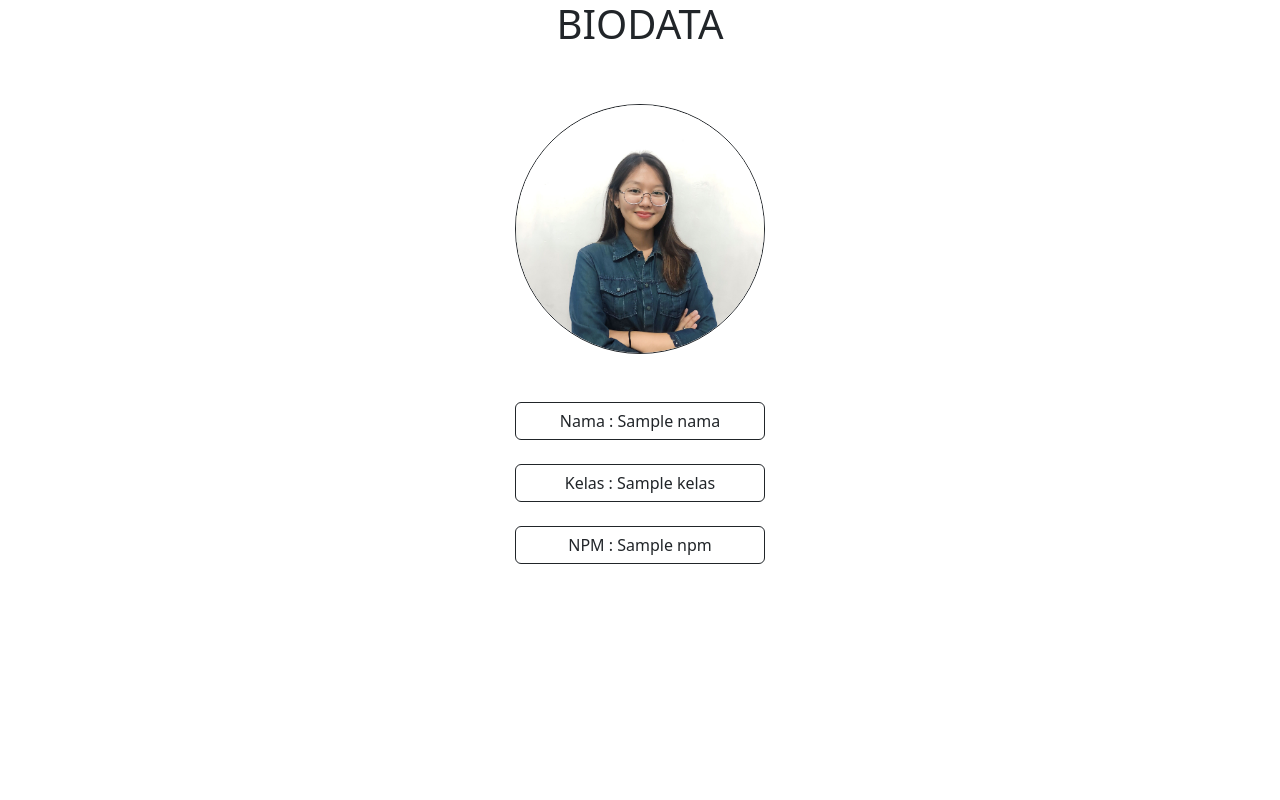
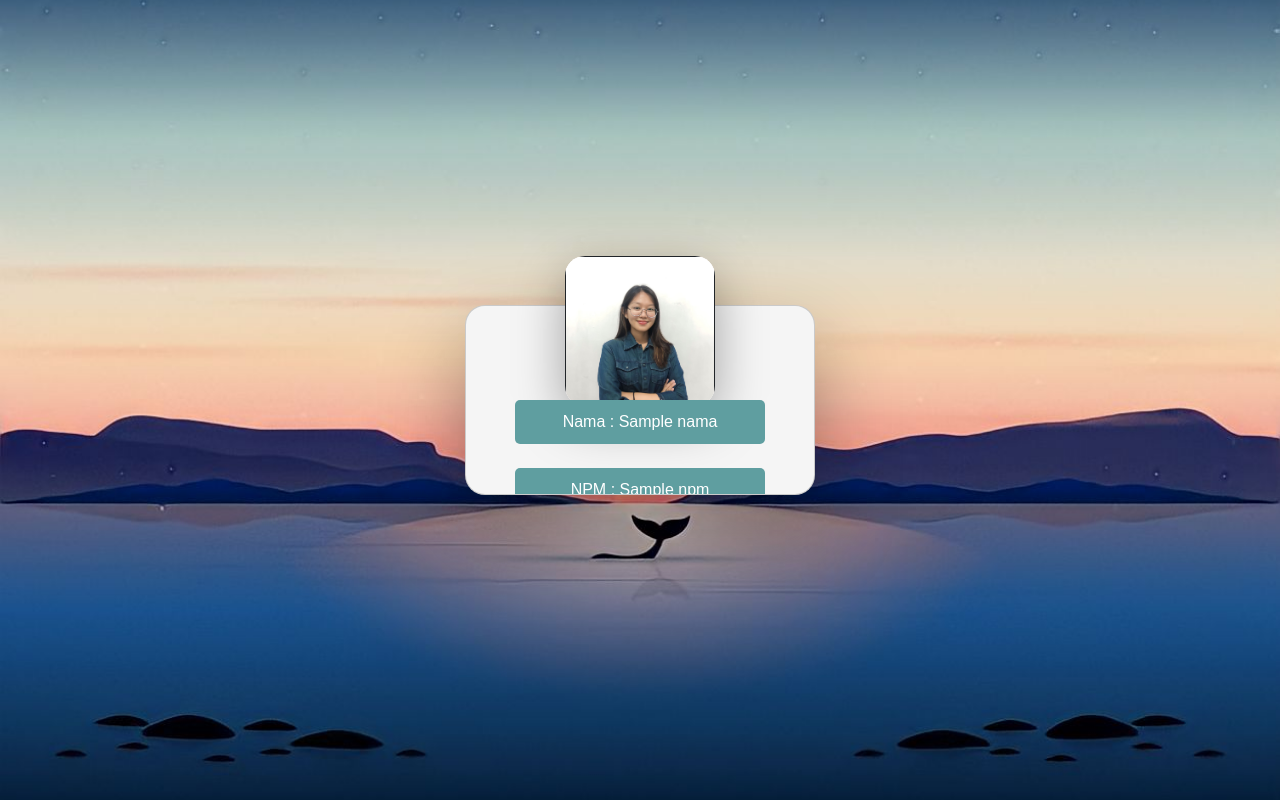
Before and after one commit to CindyLoria/prak-web-lanjut-2117051004, a CodeIgniter 4 app: template app/Views/profile.php in a window 1280 px wide. Run offline with PHP 8.4 and a stand-in for CodeIgniter, Linux system fonts and the light colour scheme; the template is opened without the code that fills it: most values are stand-ins (such as "Sample title", 1, 10 or a date in 2020); some libraries are stand-ins or nearby versions.

Commit message:
usercreate

```diff
--- a/app/Config/Routes.php
+++ b/app/Config/Routes.php
@@ -8,4 +8,7 @@ use CodeIgniter\Router\RouteCollection;
  */
 $routes->get('/', 'Home::index');
 $routes->get('/profile', [Home::class, 'profile']);
-$routes->get('/profile/(:any)/(:any)/(:any)', [Home::class, 'profile']);
+$routes->get('user/profile/(:any)/(:any)/(:any)', [UserController::class, 'profile']);
+#form
+$routes->get('/user/create', 'UserController::create');
+$routes->post('/user/store', 'UserController::store');
--- a/app/Controllers/Home.php
+++ b/app/Controllers/Home.php
@@ -8,11 +8,11 @@ class Home extends BaseController
     {
         return view('welcome_message');
     }
-    public function profile($nama = "", $kelas = "", $npm = ""){
+    public function profile($nama = "", $npm = "", $kelas = ""){
         $data = [
             'nama' => $nama,
-            'kelas' => $kelas,
-            'npm' => $npm
+            'npm' => $npm,
+            'kelas' => $kelas
         ];
         return view('profile', $data);
     }
--- a/app/Views/profile.php
+++ b/app/Views/profile.php
@@ -5,19 +5,24 @@
     <meta name="viewport" content="width=device-width, initial-scale=1.0">
     <title>Document</title>
     <link rel="stylesheet" href="https://cdn.jsdelivr.net/npm/bootstrap@5.2.3/dist/css/bootstrap.min.css">
+    <link rel="stylesheet" href="<?= base_url("assets/css/style.css")?>">
 </head>
 <body>
-    <h1><center>BIODATA</center></h1>
-    <br>
-    <br>
-    <div style="text-align:center;">
-        <img src="<?php echo base_url('cindy.jpg'); ?>" alt="cindy" style="height: 250px; width: 250px; border-radius: 50%; object-fit: cover;"  border="1.5px" ><br>
-        <br>
-        <br>
-        <button type="button" class="btn btn-outline-dark" style="width: 250px;">Nama : <?= $nama ?></button><br><br>
-        <button type="button" class="btn btn-outline-dark" style="width: 250px;">Kelas : <?= $kelas ?></button><br><br>
-        <button type="button" class="btn btn-outline-dark" style="width: 250px;">NPM : <?= $npm ?></button><br><br>
+    <div class="card">
+        <div class="imgg">
+        <img src="<?php echo base_url('cindy.jpg'); ?>" alt="cindy"  border="1.5px" ><br>
+        </div>
+        <div class="content">
+            <div class="details">
+                <div class="btn">
+                <button type="button" style="width: 250px;">Nama : <?= $nama ?></button><br><br>
+                <button type="button" style="width: 250px;">NPM : <?= $npm ?></button><br><br>
+                <button type="button" style="width: 250px;">Kelas : <?= $kelas ?></button><br><br>
+                </div>
+            </div>
+        </div>
     </div>
+
     <script src="https://cdn.jsdelivr.net/npm/bootstrap@5.2.3/dist/js/bootstrap.bundle.min.js"></script>
 </body>
 </html>
```
Also changed, not shown: app/Controllers/UserController.php (added, +38 -0 lines), app/Views/create_user.php (added, +27 -0 lines), public/assets/css/bg.jpeg (added), public/assets/css/style.css (added), public/assets/img/user.png (added).
